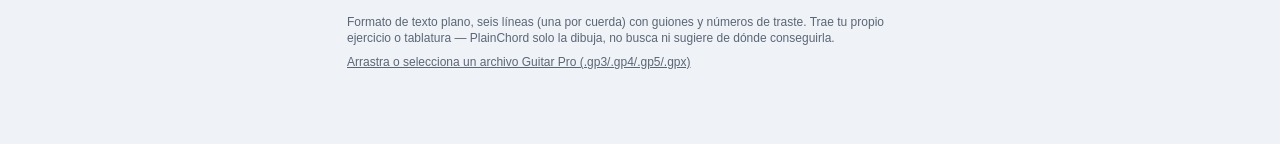
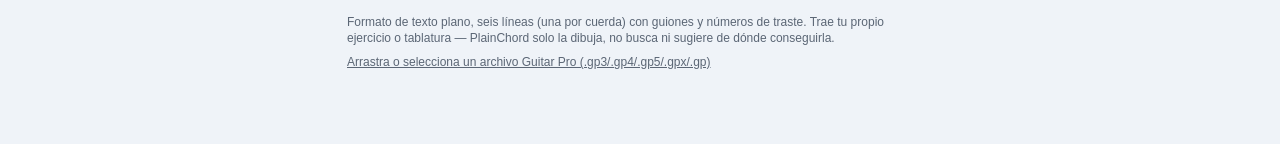
Before and after one commit to Marcentella/Plainchord, a Next.js app: page /tablatura in a window 1280 px wide. Shown: the part 339-483 px from the top of the page. Built offline with nearby package versions, Linux system fonts and the light colour scheme.

Commit message:
Accept .gp (Guitar Pro 7/8) file imports
alphaTab's ScoreLoader already auto-detects and parses .gp via its
own Gp7To8Importer — the extension allowlist was the only thing
gating it out.

```diff
--- a/app/tablatura/page.tsx
+++ b/app/tablatura/page.tsx
@@ -20,7 +20,12 @@ const ERROR_MESSAGE_KEY = {
   badExtension: "tab.badExtension",
 } as const;
 
-const GP_EXTENSIONS = [".gp3", ".gp4", ".gp5", ".gpx"];
+// .gp is Guitar Pro 7/8's own format — a completely different ZIP/XML
+// container from the older binary .gp3-5/.gpx, but alphaTab's ScoreLoader
+// (lib/importGuitarPro.ts) already auto-detects and parses it via its own
+// registered Gp7To8Importer — this list is the only thing that was gating
+// it out, nothing in the actual parsing path needed to change.
+const GP_EXTENSIONS = [".gp3", ".gp4", ".gp5", ".gpx", ".gp"];
 const MAX_TEXTAREA_HEIGHT = 320; // px — auto-grows up to this, scrolls internally beyond it
 
 type ImportState =
--- a/i18n/es.json
+++ b/i18n/es.json
@@ -46,10 +46,10 @@
   "tab.closePopup": "Cerrar",
   "tab.deadNoteLabel": "nota muerta",
   "tab.renderAriaLabel": "Tablatura renderizada",
-  "tab.gpPickerLink": "Arrastra o selecciona un archivo Guitar Pro (.gp3/.gp4/.gp5/.gpx)",
+  "tab.gpPickerLink": "Arrastra o selecciona un archivo Guitar Pro (.gp3/.gp4/.gp5/.gpx/.gp)",
   "tab.dropHint": "Suelta aquí tu archivo Guitar Pro",
-  "tab.corruptFile": "No se pudo leer este archivo. Verifica que sea un Guitar Pro válido (.gp3/.gp4/.gp5/.gpx).",
-  "tab.badExtension": "Ese archivo no es un Guitar Pro (.gp3/.gp4/.gp5/.gpx). Pega texto plano o suelta un archivo con esa extensión.",
+  "tab.corruptFile": "No se pudo leer este archivo. Verifica que sea un Guitar Pro válido (.gp3/.gp4/.gp5/.gpx/.gp).",
+  "tab.badExtension": "Ese archivo no es un Guitar Pro (.gp3/.gp4/.gp5/.gpx/.gp). Pega texto plano o suelta un archivo con esa extensión.",
   "tab.unmappedTechniques": "Algunas técnicas de este archivo no tienen un símbolo equivalente en el glosario todavía y se muestran como notas simples.",
   "tab.untitled": "Tablatura sin título",
   "tab.reimportButton": "Importar otra",
```
